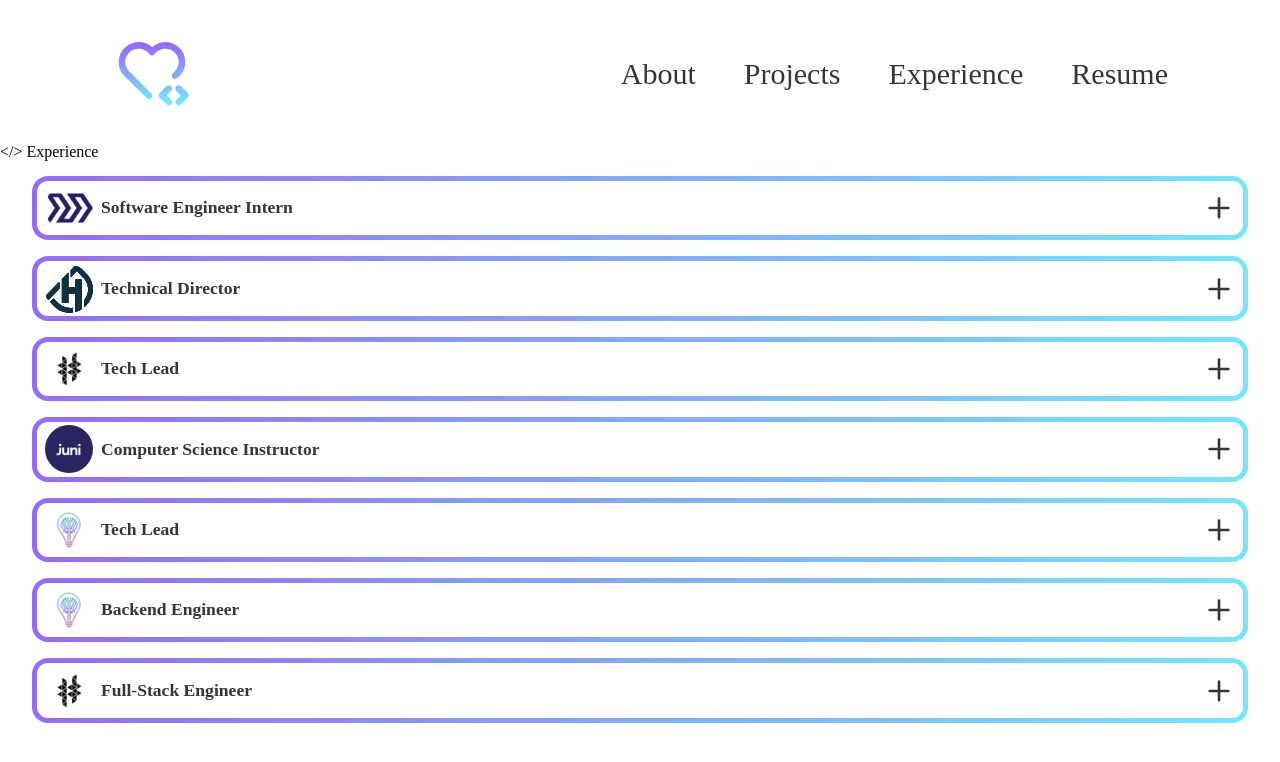
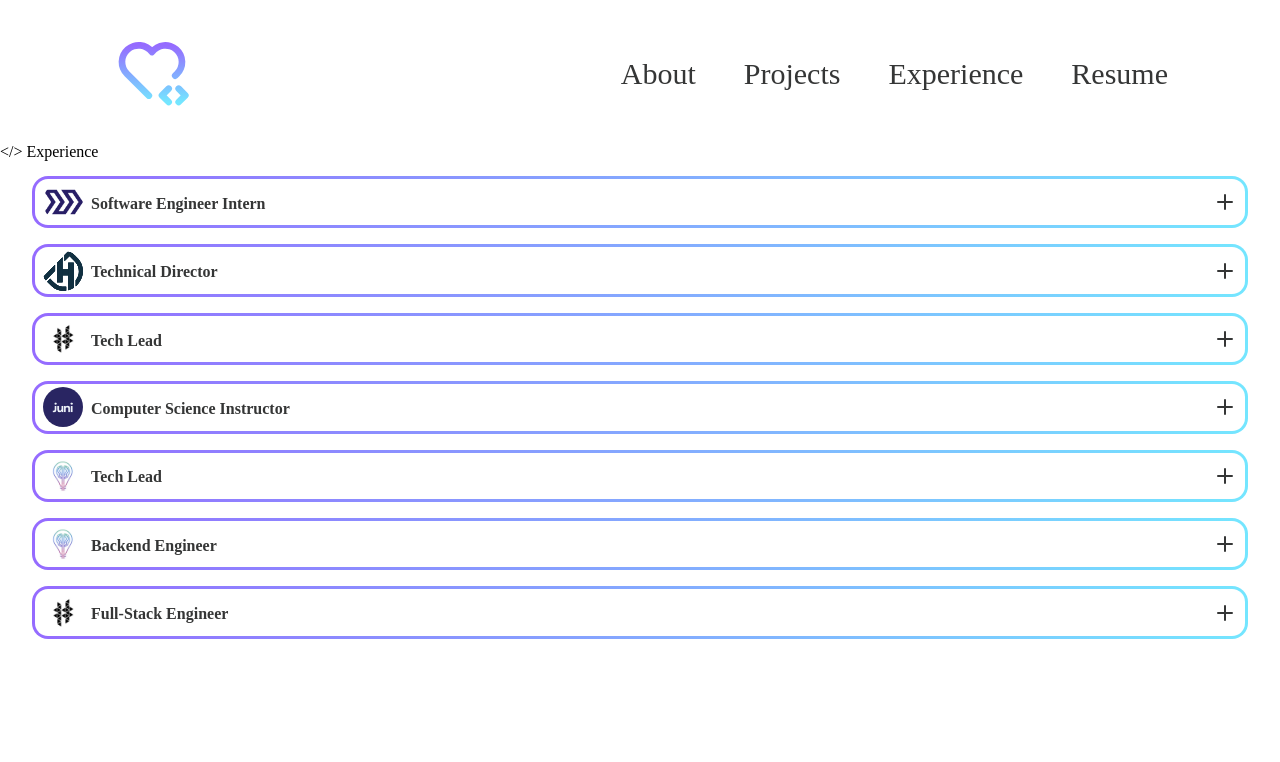
Before and after one commit to dorothyle/dorothyle, a React (Create React App) app: page /experience in a window 1280 px wide. Shown: the top 762 px of the page. Built offline with nearby package versions, Linux system fonts and the light colour scheme; a web font is replaced by a local one.

Commit message:
adjusted font size and icon sizes on cards

```diff
--- a/src/ExperienceCard.module.css
+++ b/src/ExperienceCard.module.css
@@ -1,7 +1,7 @@
 .experienceCardContainer {
   background: linear-gradient(white, white) padding-box,
     linear-gradient(to right, #956bff 0%, #74e6ff 100%) border-box;
-  border: 5px solid transparent;
+  border: 3px solid transparent;
   border-radius: 1rem;
 
   overflow: hidden;
@@ -25,7 +25,7 @@
 }
 
 .experienceCardContainer {
-  height: 3.4rem;
+  height: 2.9rem;
 }
 
 .companyInfoContainer {
@@ -34,8 +34,8 @@
 }
 
 .companyLogoContainer {
-  width: 3rem;
-  height: 3rem;
+  width: 2.5rem;
+  height: 2.5rem;
   border-radius: 50%;
   overflow: hidden;
 }
@@ -47,15 +47,16 @@
 }
 
 .companyInfoContainer h2 {
-  font-size: 1.1rem;
+  font-size: 1rem;
   font-style: normal;
   font-weight: 600;
   margin-left: 0.5rem;
+  margin-top: 0.2rem;
 }
 
 .plusSign,
 .minusSign {
-  width: 2rem;
+  width: 1.5rem;
 }
 
 .plusSign.noShow {
```
